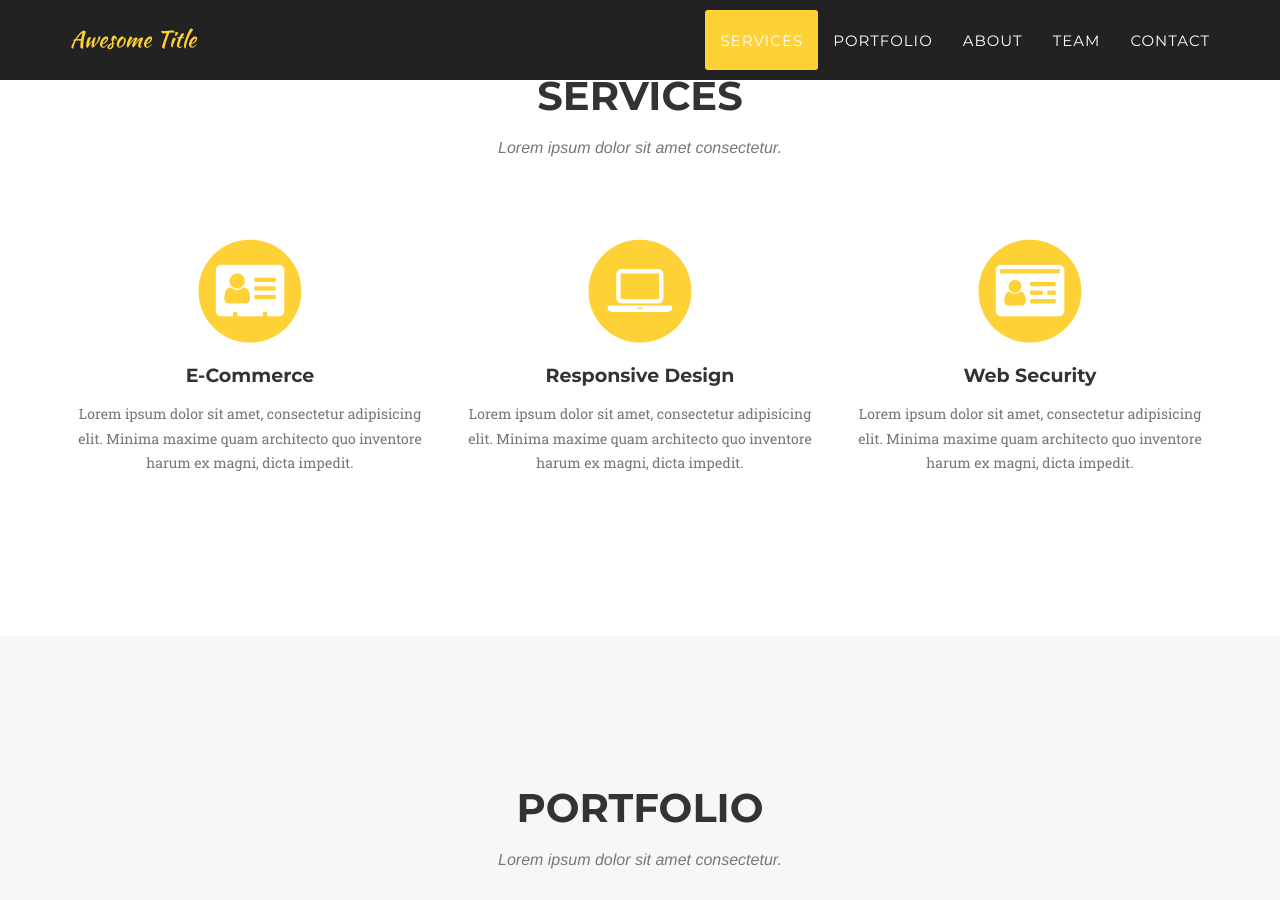
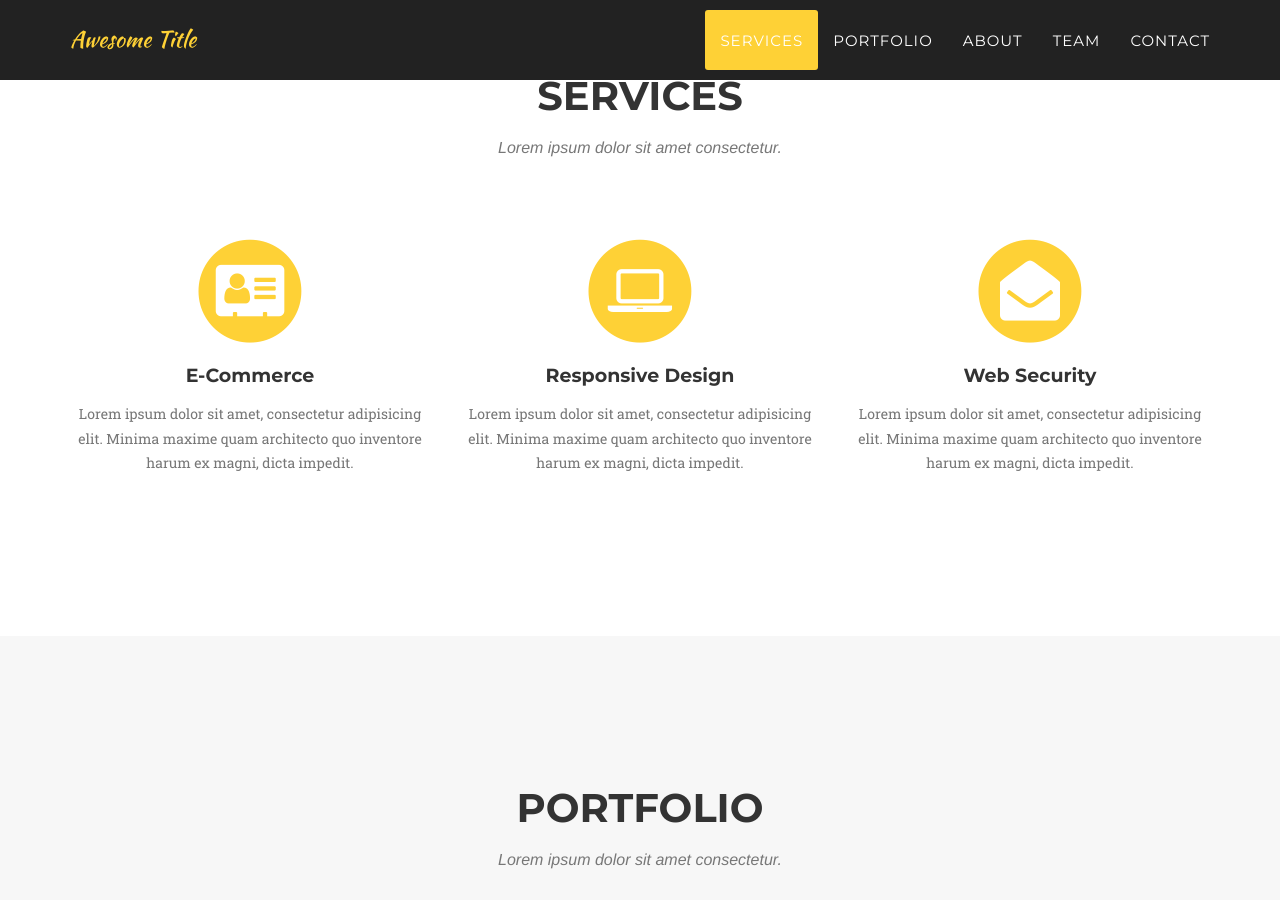
Before and after one commit to heydavid-dev/crash-test-dummy-5, a Jekyll site: the page built from index.html, in a window 1280 px wide and 900 px high, scrolled down 834 px. Built offline with Jekyll 4.4.1, drawn with Linux system fonts in a browser that asks for light colours; some web fonts are replaced.

Commit message:
Update _config.yml

```diff
--- a/_config.yml
+++ b/_config.yml
@@ -23,7 +23,7 @@ services-list:
   icon: laptop
   description: Lorem ipsum dolor sit amet, consectetur adipisicing elit. Minima maxime quam architecto quo inventore harum ex magni, dicta impedit.
 - name: Web Security
-  icon: drivers-license
+  icon: envelope-open
   description: Lorem ipsum dolor sit amet, consectetur adipisicing elit. Minima maxime quam architecto quo inventore harum ex magni, dicta impedit.
 
 # portfolio title
```
